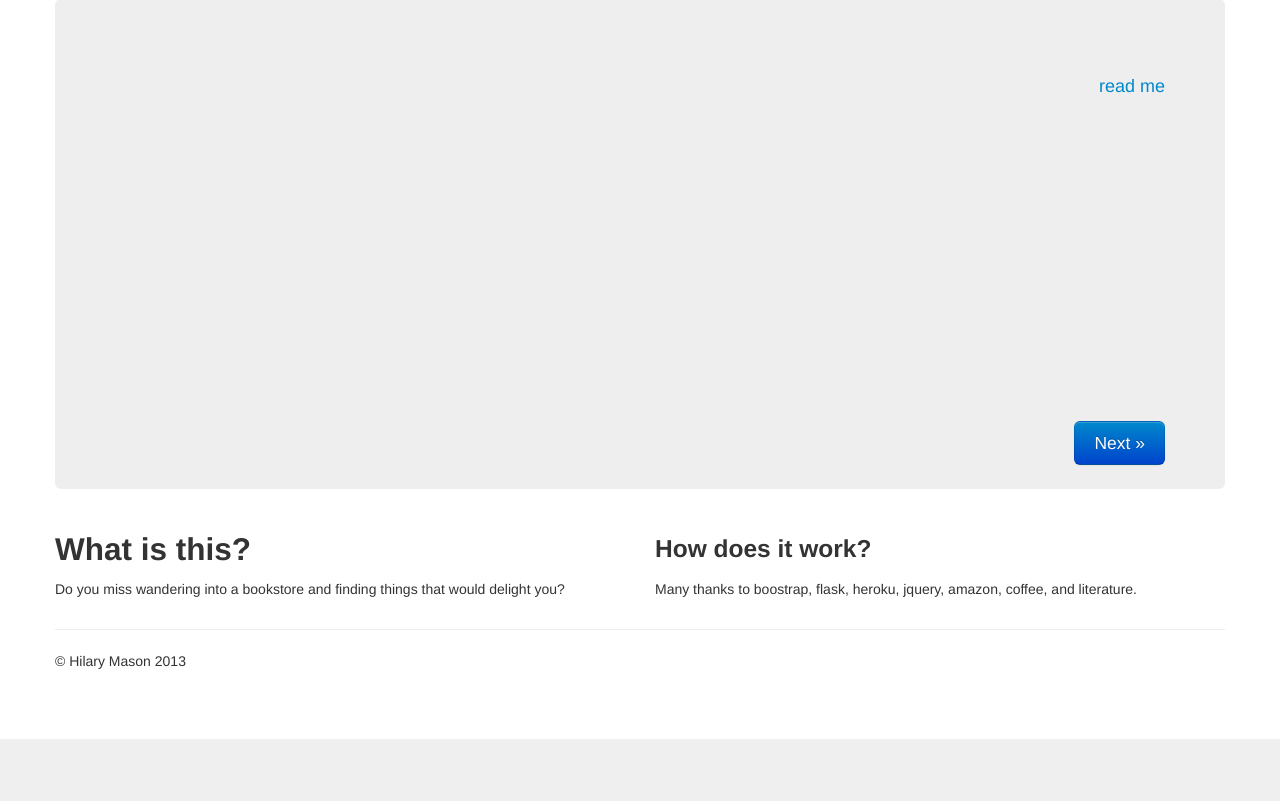
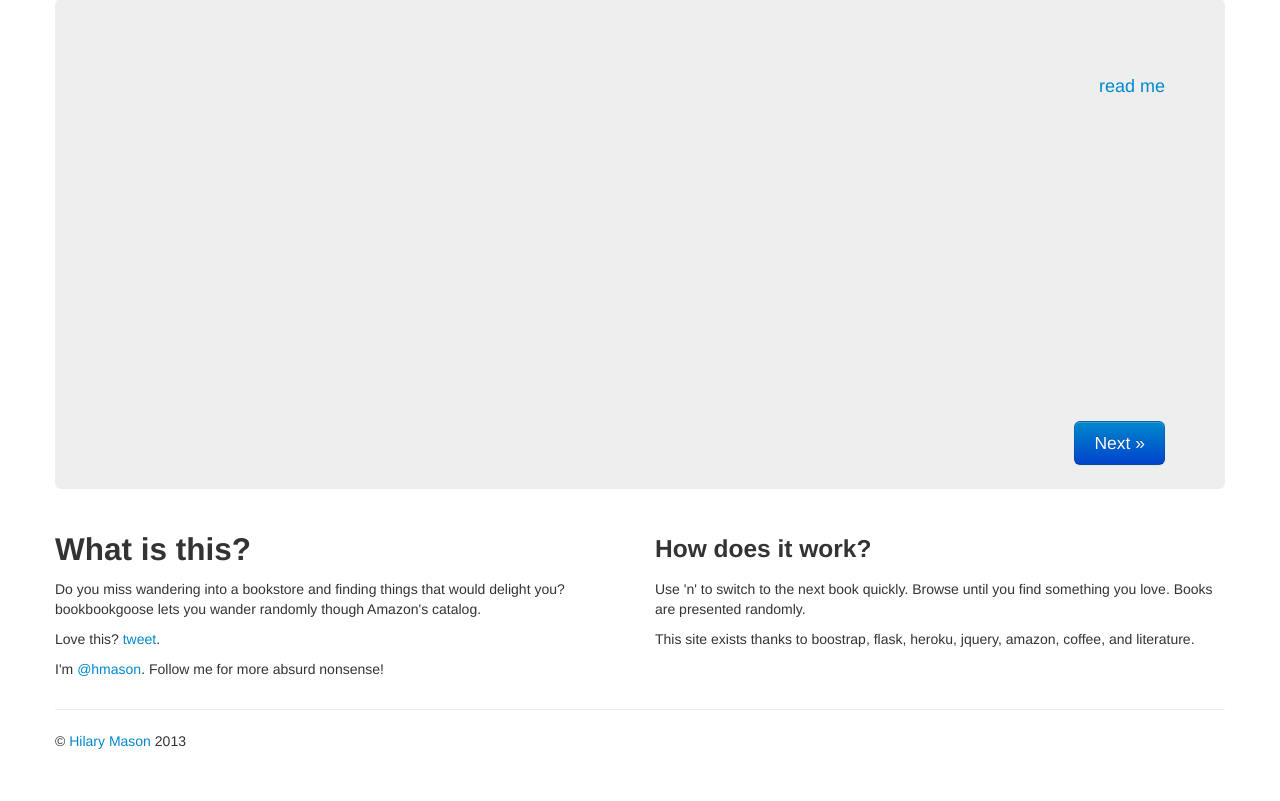
Before and after one commit to hmason/bookbookgoose, a Flask app: template templates/br.html in a window 1280 px wide. Shown: the part 61-862 px from the top of the page. Before the commit the page ends 800 px from the top, so only its background shows below. Run offline with Flask 2, Linux system fonts and the light colour scheme; the template is opened without the code that fills it, so the values that code supplies are empty.

Commit message:
updated copy and added twitter links

```diff
--- a/templates/br.html
+++ b/templates/br.html
@@ -6,7 +6,7 @@
     <meta name="viewport" content="width=device-width, initial-scale=1.0">
     <meta name="description" content="">
     <meta name="author" content="Hilary Mason">
-    <!-- hello! you're looking at my code. Why did you do that? It's not that pretty. -->
+    <!-- hello! you're looking at my code. Why did you do that? -->
 
     <link href="static/css/bootstrap.css" rel="stylesheet">
     <style type="text/css">
@@ -22,8 +22,6 @@
         font-size=90%;
        }
       #book_title {
-        /* max-height:80px;
-        overflow:hidden; */
       }
        #book_next {
          margin-top:2px;
@@ -91,18 +89,21 @@
       <div class="row">
         <div class="span6">
           <h2>What is this?</h2>
-          <p>Do you miss wandering into a bookstore and finding things that would delight you?</p>
+          <p>Do you miss wandering into a bookstore and finding things that would delight you? bookbookgoose lets you wander randomly though Amazon's catalog.</p>
+          <p>Love this? <a href="https://twitter.com/intent/tweet?text=bookbookgoose.com+is+an+awesome+way+to+browse+books.+Try+it!">tweet</a>.</p>
+          <p>I'm <a href="http://twitter.com/hmason">@hmason</a>. Follow me for more absurd nonsense!</p>
         </div>
         <div class="span6">
           <h3>How does it work?</h3>
-          <p>Many thanks to boostrap, flask, heroku, jquery, amazon, coffee, and literature.</p>
+          <p>Use 'n' to switch to the next book quickly. Browse until you find something you love. Books are presented randomly.</p>
+          <p>This site exists thanks to boostrap, flask, heroku, jquery, amazon, coffee, and literature.</p>
        </div>
       </div>
 
       <hr>
 
       <footer>
-        <p>&copy; Hilary Mason 2013</p>
+        <p>&copy; <a href="http://hilarymason.com">Hilary Mason</a> 2013</p>
       </footer>
 
     </div>
```
